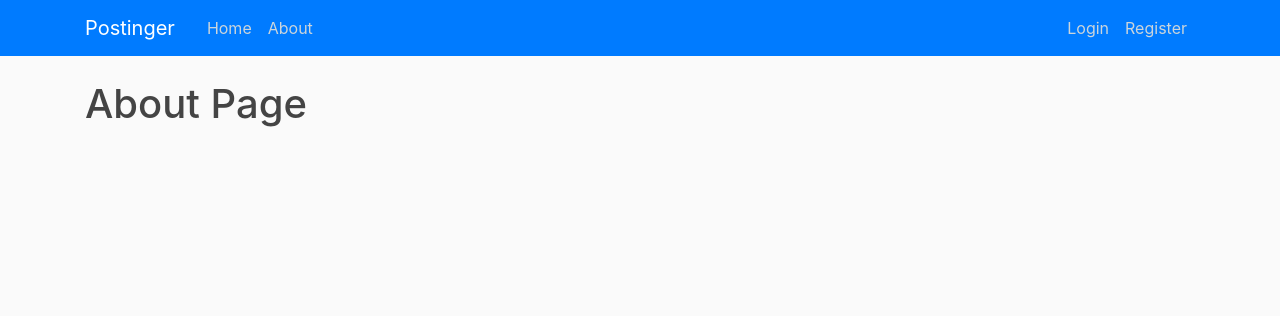
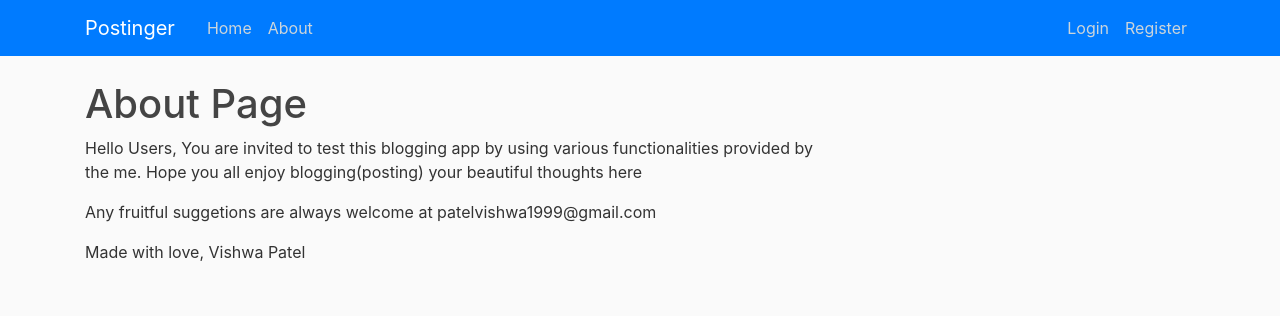
Before and after one commit to patelvishwa1999/Postinger, a Flask app: page /about in a window 1280 px wide. Shown: the top 316 px of the page. Run offline with Flask 2, Linux system fonts and the light colour scheme; some libraries are stand-ins or nearby versions.

Commit message:
About page updated

```diff
--- a/application/templates/about.html
+++ b/application/templates/about.html
@@ -1,4 +1,14 @@
 {% extends "layouts.html" %}
 {% block content %}
 <h1>About Page</h1>
+<p>Hello Users,
+    You are invited to test this blogging app by using various functionalities provided by the me.
+    Hope you all enjoy blogging(posting) your beautiful thoughts here
+
+</p>
+<p>Any fruitful suggetions are always welcome at patelvishwa1999@gmail.com</p>
+<p>
+    Made with love,
+    Vishwa Patel
+</p>
 {% endblock content %}
```
